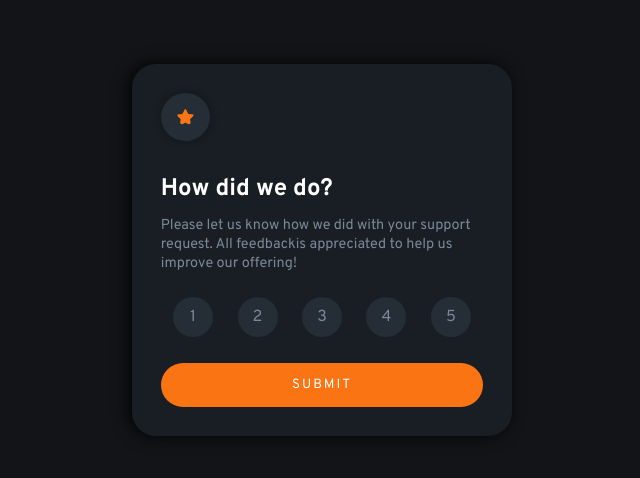
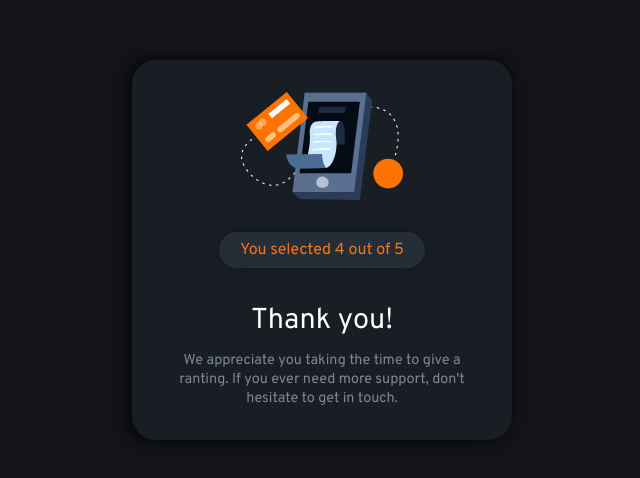
Before and after one commit to elangyudha280/LATIHAN-FRONT-END-MENTOR-Interactive-rating-component, a plain HTML site: page index.html in a window 1280 px wide. Shown: the part 150-628 px from the top of the page, without its empty margins (318-958 px from the left). Drawn offline with Linux system fonts and the light colour scheme.

Commit message:
finish desain

```diff
--- a/index.css
+++ b/index.css
@@ -23,7 +23,7 @@ section.card-container {
   position: relative;
   width: 380px;
   box-shadow: -0.2em 0 1em rgba(0, 0, 0, 0.9);
-  padding: 1.8em;
+  padding: 2em;
   border-radius: 1.5em;
   background: hsla(212, 19%, 15%, 0.6);
 }
@@ -101,3 +101,49 @@ p.card-desc {
 }
 
 /* end code for card content */
+
+/* code for card thanks */
+
+.card-thanks {
+  width: 100%;
+  position: relative;
+}
+
+.card-thanks .img-thanks {
+  width: 100%;
+  display: grid;
+  place-items: center;
+  filter: contrast(1.2);
+}
+.card-thanks .p-container {
+  display: grid;
+  place-items: center;
+}
+.card-thanks p.selected {
+  margin-top: 2em;
+  color: hsl(25, 97%, 53%);
+  background: red;
+  display: inline-block;
+  padding: 0.5em 1.3em;
+  background: hsl(213, 19%, 18%);
+  border-radius: 1.3em;
+  box-shadow: 0 0 0.5em rgba(0, 0, 0, 0.3);
+
+  font-family: 'Overpass', sans-serif;
+}
+.card-thanks h3.thank-you {
+  text-align: center;
+  margin-top: 1.2em;
+  font-size: 1.8em;
+  color: #fff;
+  font-weight: 400;
+  font-family: 'Overpass', sans-serif;
+}
+.card-thanks p.thanks-desc {
+  text-align: center;
+  margin-top: 0.8em;
+  font-size: 0.9em;
+  color: hsl(216, 12%, 54%);
+  font-family: 'Overpass', sans-serif;
+}
+/* end code card thanks */
--- a/index.html
+++ b/index.html
@@ -20,32 +20,19 @@
   <!-- code for card content -->
 
   <section class="card-container">
-       <div class="card-page">
-        <img src="images/icon-star.svg" alt="icon star" class="icon">
-        <h3 class="card-title">How did we do?</h3>
-        <p class="card-desc">
-          Please let us know how we did with your support request. All feedbackis appreciated to help us improve our offering!
-        </p>
-        <div class="number-container">
-          <div class="number-item">
-            <p class="p-number">1</p>
+      <div class="card-thanks" aria-label="card thanks">
+          <div class="img-thanks" aria-label="image card thanks">
+          <img src="images/illustration-thank-you.svg" alt="image thank you" class="">
           </div>
-          <div class="number-item">
-            <p class="p-number">2</p>
-          </div>
-          <div class="number-item">
-            <p class="p-number">3</p>
-          </div>
-          <div class="number-item">
-            <p class="p-number">4</p>
-          </div>
-          <div class="number-item">
-            <p class="p-number">5</p>
+          <div class="p-container">
+           <p class="selected">You selected <span class="num-selected">4</span> out of 5
+           </p>
+           <h3 class="thank-you">Thank you!</h3>
+           <p class="thanks-desc">
+             We appreciate you taking the time to give a ranting. If you ever need more support, don't hesitate to get in touch.
+           </p>
           </div>
         </div>
-
-        <button class="btn-submit">Submit</button>
-       </div>
   </section>
 
   <!-- end code for card content -->
```
